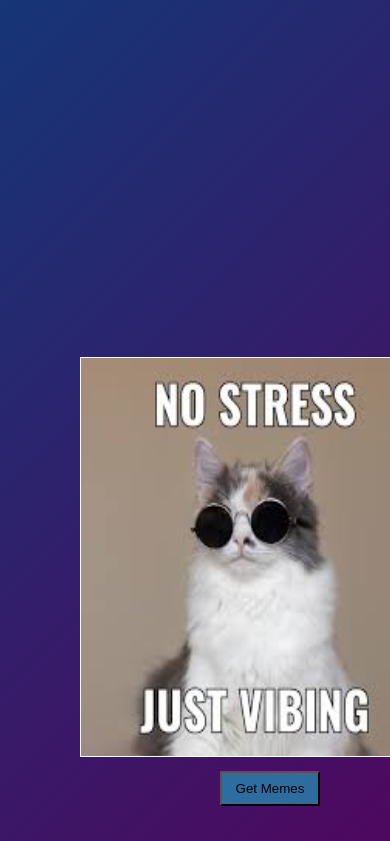
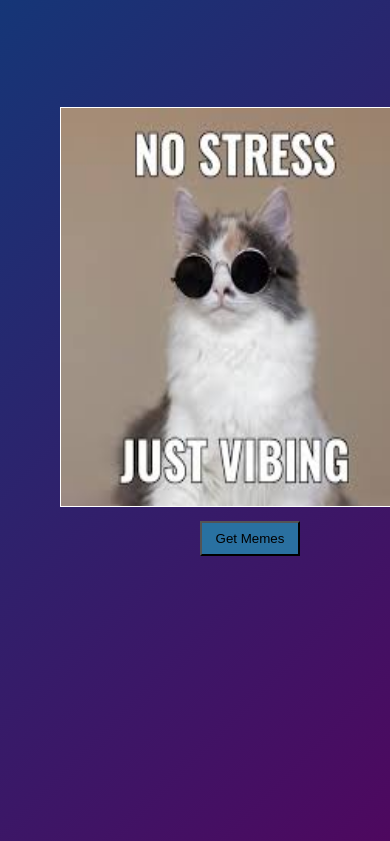
Before and after one commit to Pantheroix/meme-generator, a plain HTML site: page index.htm in a window 390 px wide. Shown: the part 53-894 px from the top of the page. Drawn offline with Linux system fonts and the light colour scheme.

Commit message:
style.css

```diff
--- a/style.css
+++ b/style.css
@@ -85,8 +85,8 @@ header img {
 
     .box {
         position: absolute;
-        top: 350px;
-        left: 70px;
+        top: 100px;
+        left: 50px;
 
     }
 
```
